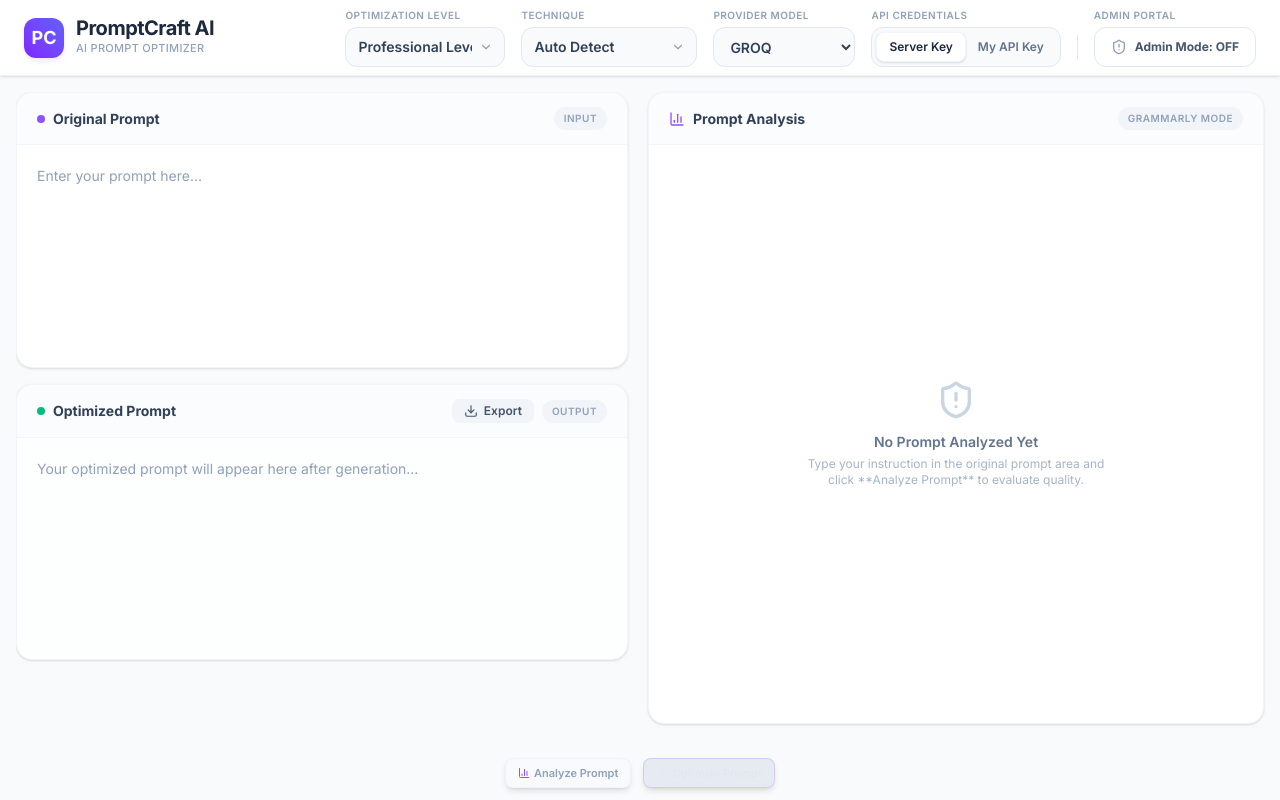
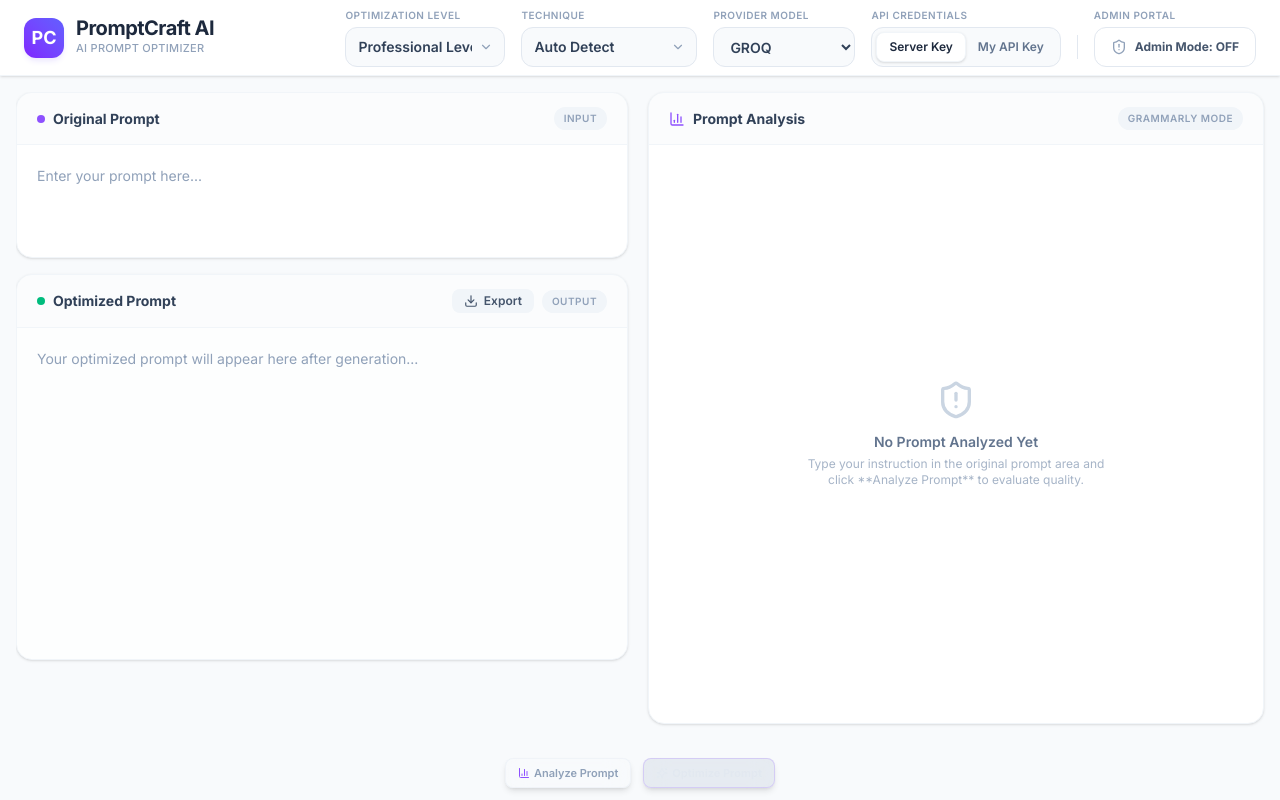
Before and after one commit to dipk6545/AI-Prompt-Generator, a React (Vite) app in the folder frontend/: page / in a window 1280 px wide. Built offline with nearby package versions, Linux system fonts and the light colour scheme.

Commit message:
Adjust Original Prompt to Optimized Prompt height ratio to 3:7

```diff
--- a/frontend/src/components/PromptPanels.tsx
+++ b/frontend/src/components/PromptPanels.tsx
@@ -92,7 +92,7 @@ export const PromptPanels: React.FC<PromptPanelsProps> = ({
         <div className="flex flex-col gap-4 h-full overflow-y-auto pr-1 pb-16">
 
           {/* Top Panel - Input */}
-          <div className="flex flex-col bg-white rounded-2xl border border-slate-100 shadow-sm overflow-hidden group focus-within:ring-2 focus-within:ring-violet-500/10 focus-within:border-violet-500 transition-all flex-1 min-h-[250px]">
+          <div className="flex flex-col bg-white rounded-2xl border border-slate-100 shadow-sm overflow-hidden group focus-within:ring-2 focus-within:ring-violet-500/10 focus-within:border-violet-500 transition-all flex-[3] min-h-[150px]">
             <div className="px-5 py-3.5 border-b border-slate-100 bg-slate-50/50 flex items-center justify-between">
               <div className="flex items-center space-x-2">
                 <span className="h-2 w-2 rounded-full bg-violet-500" />
@@ -112,7 +112,7 @@ export const PromptPanels: React.FC<PromptPanelsProps> = ({
           </div>
 
           {/* Bottom Panel - Optimized Prompt Output Section */}
-          <div className="flex flex-col bg-white rounded-2xl border border-slate-100 shadow-sm overflow-hidden flex-1 min-h-[250px]">
+          <div className="flex flex-col bg-white rounded-2xl border border-slate-100 shadow-sm overflow-hidden flex-[7] min-h-[250px]">
             <div className="px-5 py-3.5 border-b border-slate-100 bg-slate-50/50 flex items-center justify-between shrink-0">
               <div className="flex items-center space-x-2">
                 <span className="h-2 w-2 rounded-full bg-emerald-500" />
```
